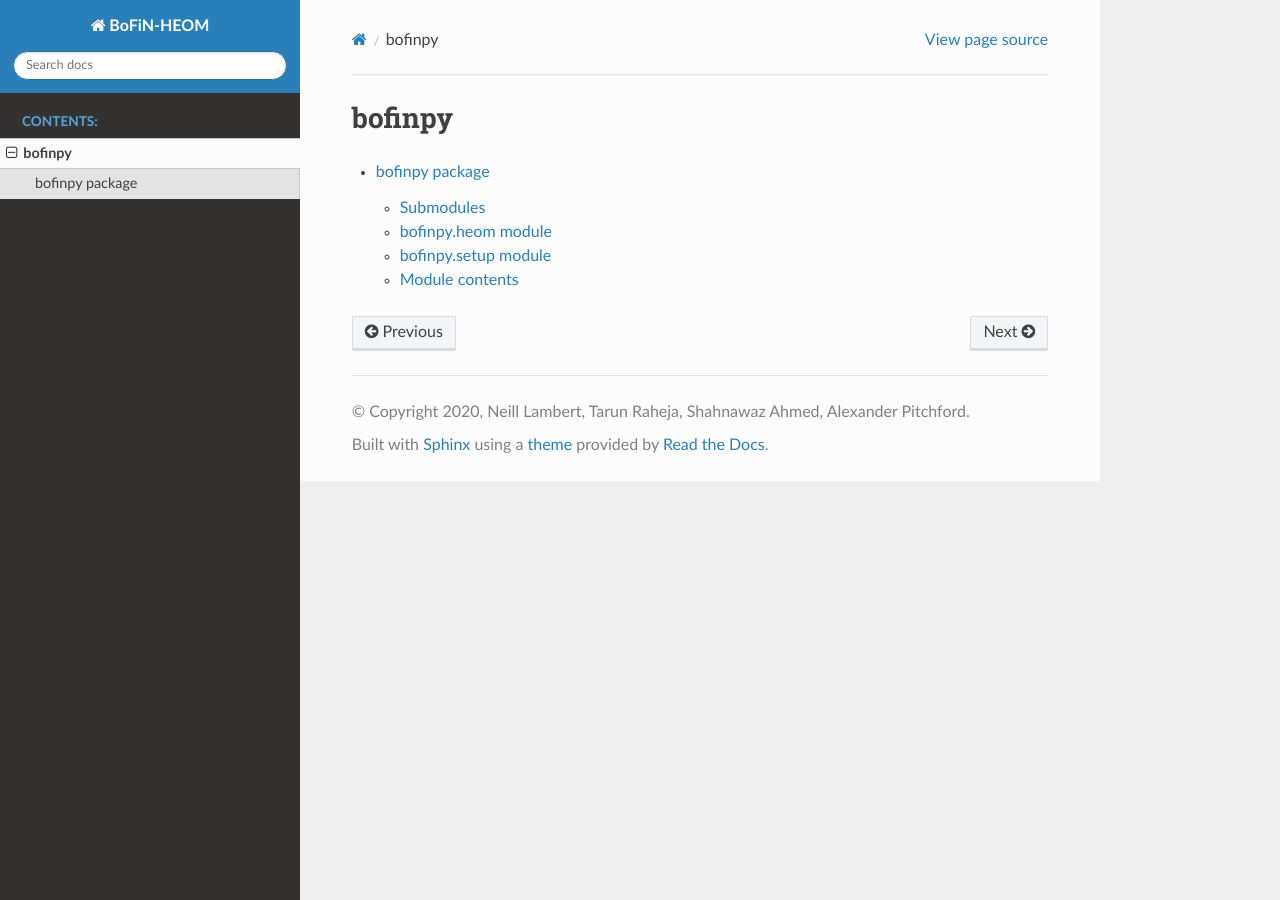
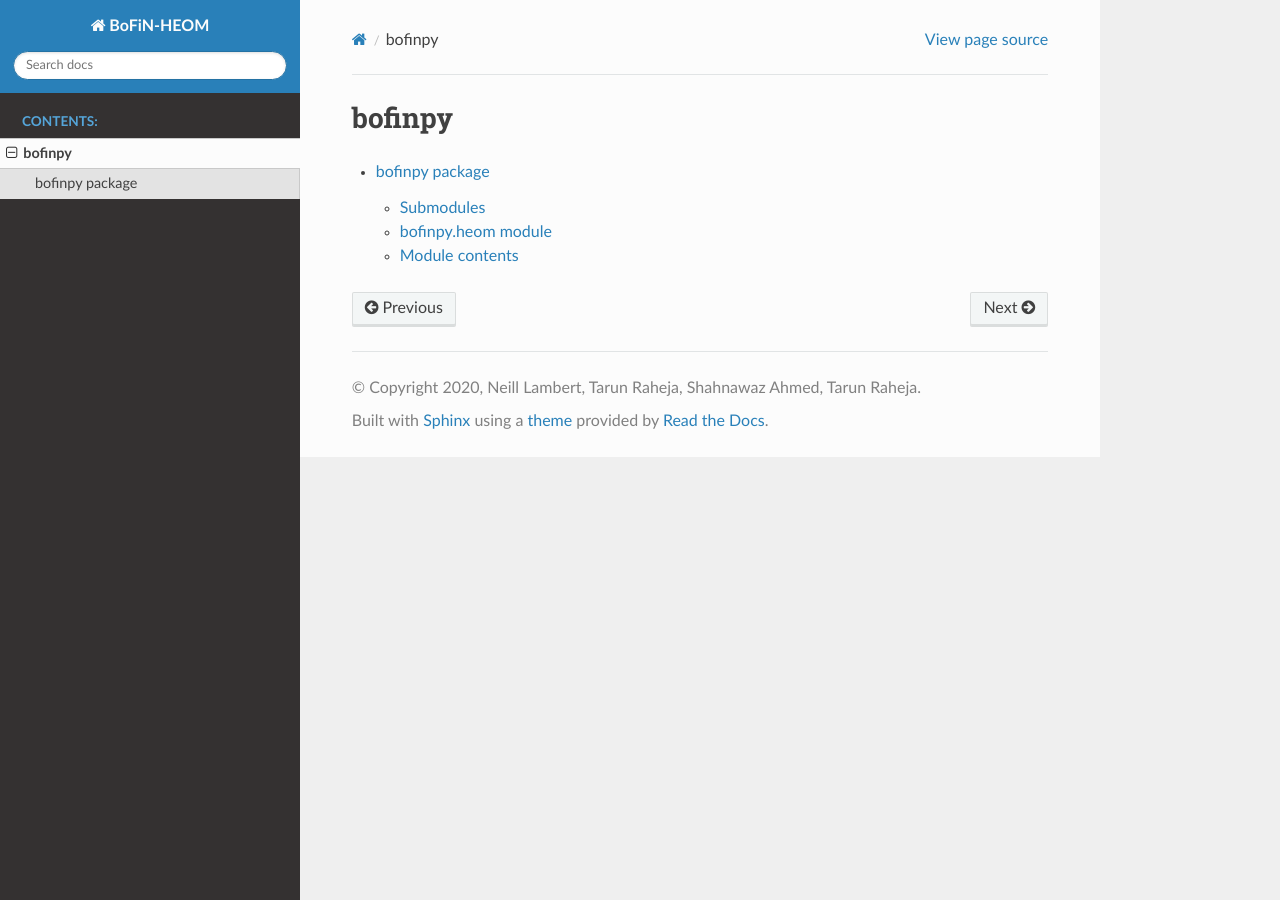
Before and after one commit to tehruhn/bofin_fast, a Sphinx documentation site: the page built from docs/source/modules.rst, in a window 1280 px wide. Built offline with Sphinx 7.4.7 and the Read the Docs theme 2.0.0, drawn with Linux system fonts in a browser that asks for light colours.

Commit message:
added documentation

```diff
--- a/docs/source/bofinpy.rst
+++ b/docs/source/bofinpy.rst
@@ -12,14 +12,6 @@ bofinpy.heom module
    :undoc-members:
    :show-inheritance:
 
-bofinpy.setup module
---------------------
-
-.. automodule:: bofinpy.setup
-   :members:
-   :undoc-members:
-   :show-inheritance:
-
 Module contents
 ---------------
 
--- a/docs/source/conf.py
+++ b/docs/source/conf.py
@@ -12,14 +12,14 @@
 #
 import os
 import sys
-sys.path.insert(0, os.path.abspath('../../bofinpy/'))
+sys.path.insert(0, os.path.abspath('../../bofin_py_heom/bofinpy/'))
 
 
 # -- Project information -----------------------------------------------------
 
 project = 'BoFiN-HEOM'
-copyright = '2020, Neill Lambert, Tarun Raheja, Shahnawaz Ahmed, Alexander Pitchford'
-author = 'Neill Lambert, Tarun Raheja, Shahnawaz Ahmed, Alexander Pitchford'
+copyright = '2020, Neill Lambert, Tarun Raheja, Shahnawaz Ahmed, Tarun Raheja'
+author = 'Neill Lambert, Tarun Raheja, Shahnawaz Ahmed, Tarun Raheja'
 
 # The full version, including alpha/beta/rc tags
 release = '0.0.1'
--- a/docs/source/index.rst
+++ b/docs/source/index.rst
@@ -1,5 +1,5 @@
 .. BoFiN-HEOM documentation master file, created by
-   sphinx-quickstart on Wed Oct 14 20:16:41 2020.
+   sphinx-quickstart on Wed Oct 14 21:15:17 2020.
    You can adapt this file completely to your liking, but it should at least
    contain the root `toctree` directive.
 
```
